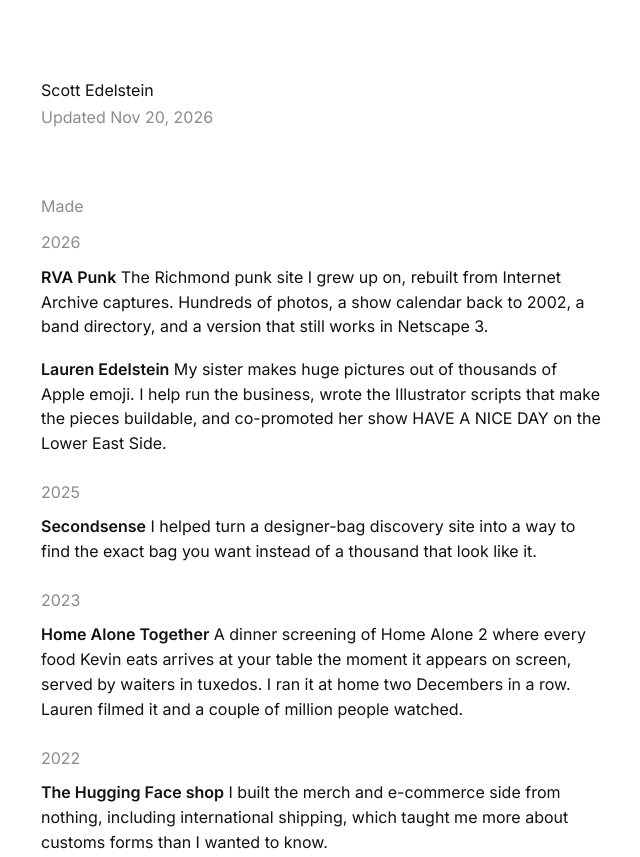
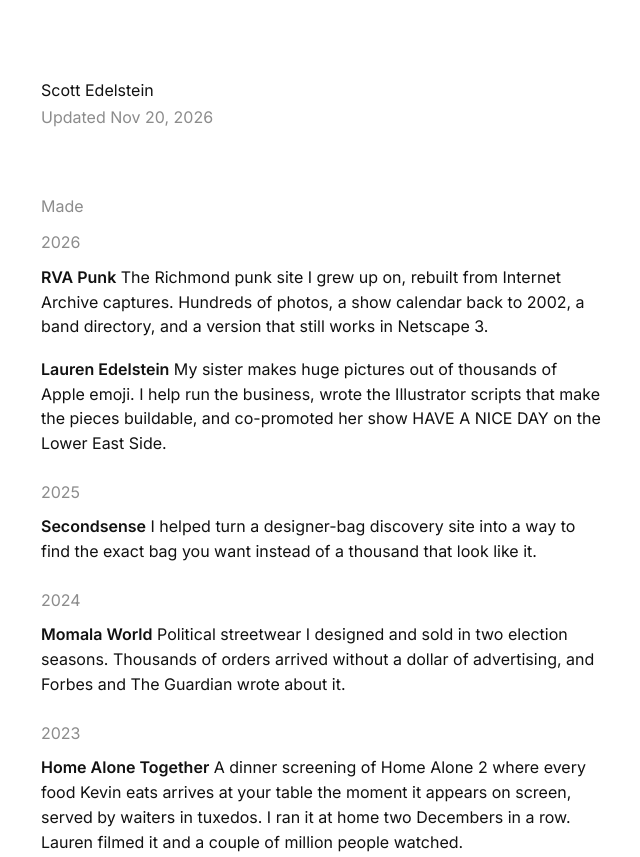
Before and after one commit to scedel/scottedelstein.org, a plain HTML site: page index.html in a window 1280 px wide. Shown: the top 857 px of the page, without its empty margins (319-959 px from the left). Drawn offline with Linux system fonts and the light colour scheme.

Commit message:
Add Momala World entry (draft copy)
Co-Authored-By: Claude Fable 5.1 <noreply@anthropic.com>

```diff
--- a/index.html
+++ b/index.html
@@ -62,6 +62,8 @@ html,body{margin:0;background:var(--bg)}
 <div class="ent"><p><span class="et">Lauren Edelstein</span> My sister makes huge pictures out of thousands of Apple emoji. I help run the business, wrote the Illustrator scripts that make the pieces buildable, and co-promoted her show HAVE A NICE DAY on the Lower East Side.</p></div>
 <p class="when">2025</p>
 <div class="ent"><p><span class="et">Secondsense</span> I helped turn a designer-bag discovery site into a way to find the exact bag you want instead of a thousand that look like it.</p></div>
+<p class="when">2024</p>
+<div class="ent"><p><span class="et">Momala World</span> Political streetwear I designed and sold in two election seasons. Thousands of orders arrived without a dollar of advertising, and Forbes and The Guardian wrote about it.</p></div>
 <p class="when">2023</p>
 <div class="ent"><p><span class="et">Home Alone Together</span> A dinner screening of Home Alone 2 where every food Kevin eats arrives at your table the moment it appears on screen, served by waiters in tuxedos. I ran it at home two Decembers in a row. Lauren filmed it and a couple of million people watched.</p></div>
 <p class="when">2022</p>
```
